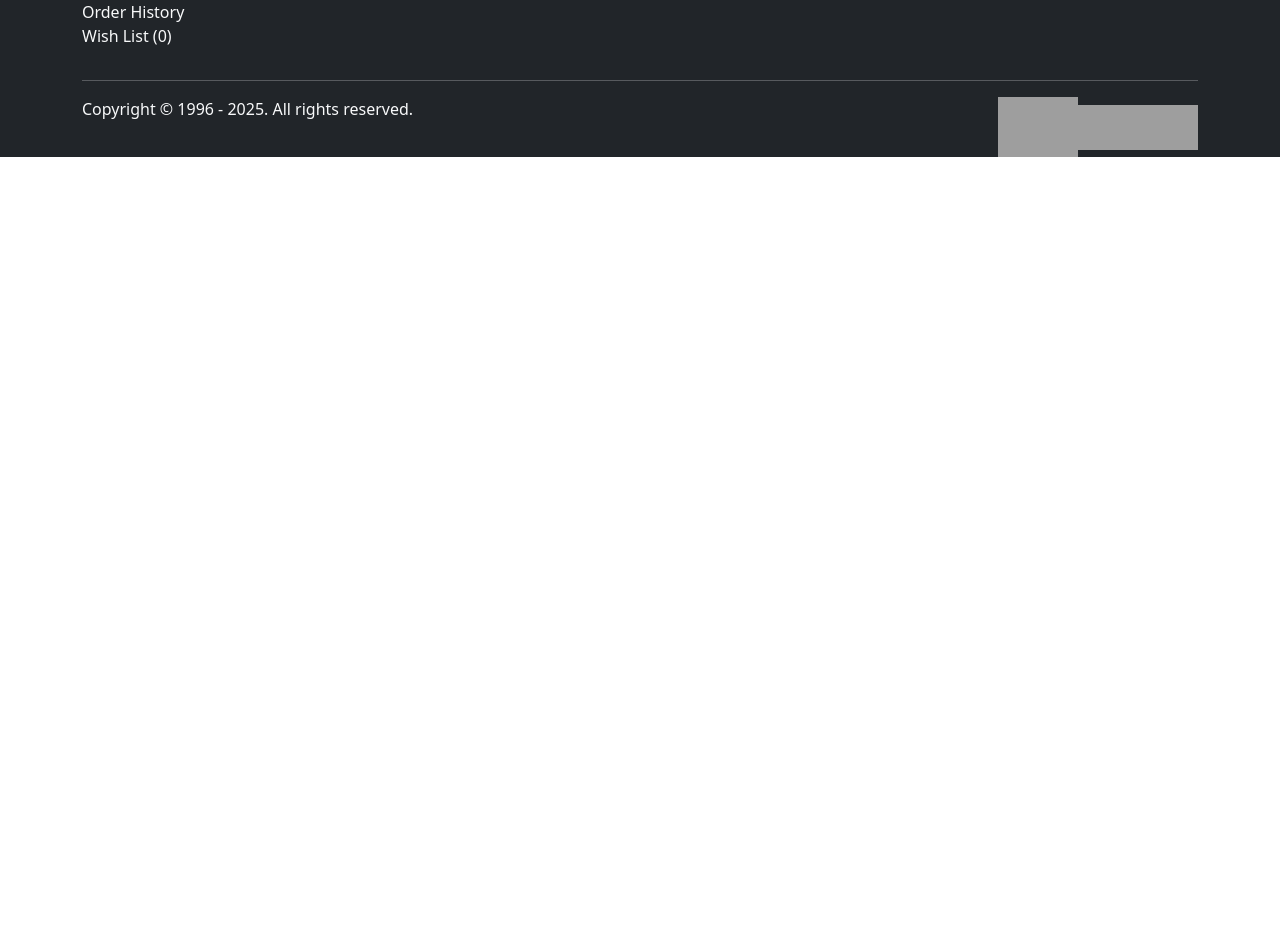
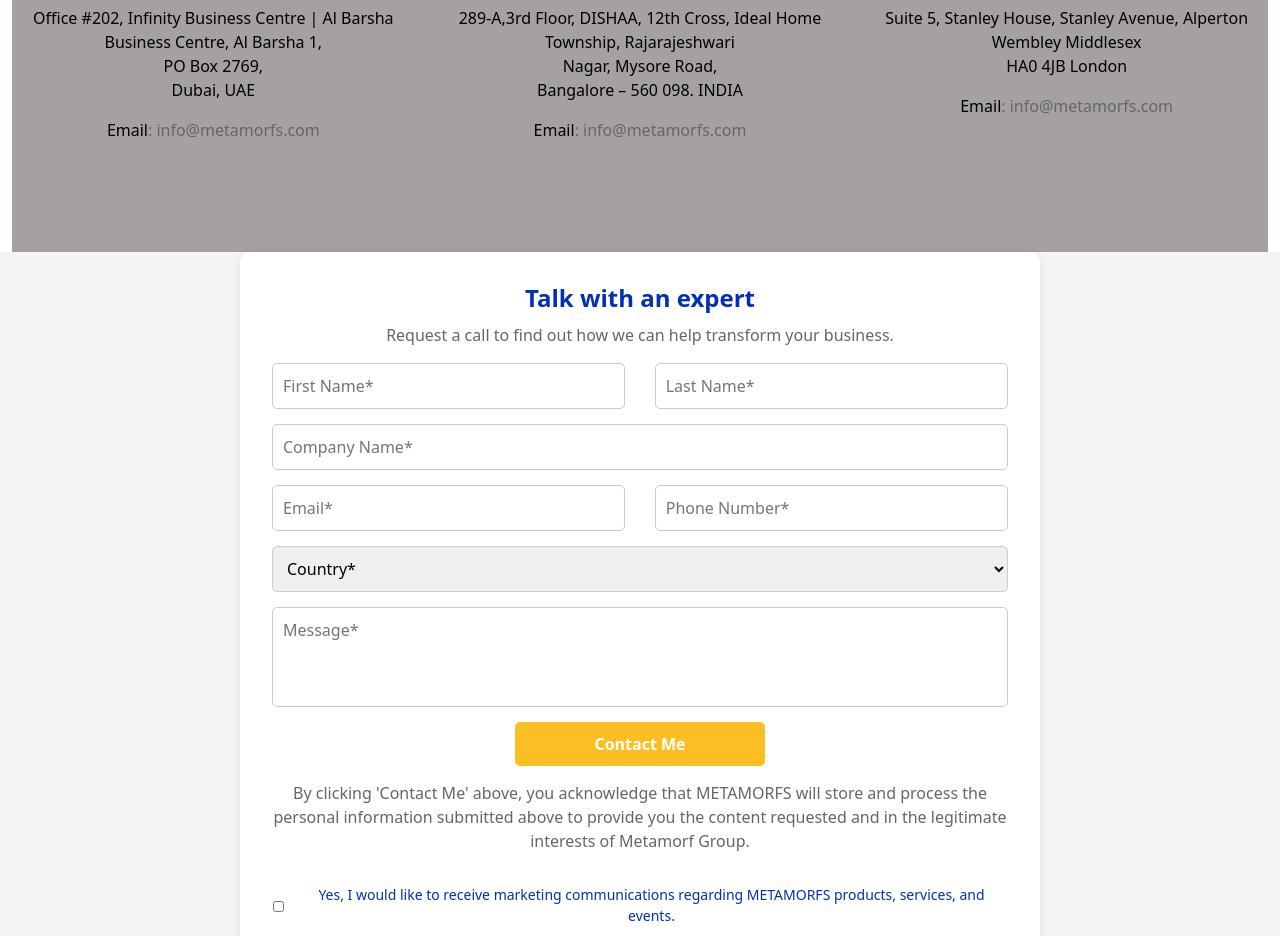
Before and after one commit to abhijit543/metamorfs, a React (Vite) app: page /contact in a window 1280 px wide. Shown: the part 296-1232 px from the top of the page. Before the commit the page ends 800 px from the top, so only its background shows below. Built offline with nearby package versions, Linux system fonts and the light colour scheme; grey boxes are pictures that could not be loaded.

Commit message:
contact us

```diff
--- a/src/App.jsx
+++ b/src/App.jsx
@@ -3,6 +3,7 @@
 import Footer from "./Components/Footer/Footer";
 import Home from "./Pages/Home/Home";
 import Searchinventory from "./Pages/Inventory/Searchinventory";
+import Contact from "./Pages/Contact/Contact";
 import { Routes, Route } from "react-router-dom";
 function App() {
   return (
@@ -11,6 +12,7 @@
       <Routes>
         <Route path="/" element={<Home />} />
         <Route path="/inventory" element={<Searchinventory />} />
+        <Route path="/contact" element={<Contact />} />
       </Routes>
       <Footer />
     </>
--- a/src/Components/Header/Header.jsx
+++ b/src/Components/Header/Header.jsx
@@ -93,9 +93,9 @@
                 </Link>
               </li>
               <li className="nav-item navItem-new">
-                <a className="nav-link" href="#">
+                <Link className="nav-link" to='/contact' >
                   CONTACT US
-                </a>
+                </Link>
               </li>
               <li className="nav-item navItem-new">
                 <a className="nav-link" href="#">
--- a/src/Components/MultipleProducts/MultipleProducts.jsx
+++ b/src/Components/MultipleProducts/MultipleProducts.jsx
@@ -18,20 +18,27 @@
   { name: "Extreme Networks", logo: one },
   { name: "Extreme Networks", logo: one },
   { name: "Extreme Networks", logo: one },
-  { name: "Extreme Networks", logo: one },
 ];
-
 
 function MultipleItems() {
   const settings = {
     dots: false,
     infinite: true,
     speed: 500,
-    slidesToShow: 7,
+    slidesToShow: 6,
     slidesToScroll: 1,
     autoplay: true,
     autoplaySpeed: 2000,
-    arrows: true
+    arrows: true,
+    responsive: [
+      {
+        breakpoint: 768,
+        settings: {
+          slidesToShow: 2,
+          slidesToScroll: 1,
+        }
+      }
+    ]
   };
 
   return (
--- /dev/null
+++ b/src/Pages/Contact/Contact.css
@@ -0,0 +1,116 @@
+
+.address-block{
+    background-color:#a5a1a1;
+    min-height: 380px;
+}
+.contact-container {
+    min-height: 100vh;
+    display: flex;
+    justify-content: center;
+    align-items: center;
+    background: #f4f4f4;
+}
+
+.contact-box {
+    background-color: #ffffff;
+    border-radius: 10px;
+    box-shadow: 0px 4px 12px rgba(0, 0, 0, 0.1);
+    padding: 2rem;
+    width: 90%;
+    max-width: 800px;
+    text-align: center;
+}
+
+.contact-box  h1 {
+    font-size: 24px;
+    color: #0030b4;
+    font-weight: 600;
+    margin-bottom: 10px;
+}
+
+p {
+    color: #666;
+    margin-bottom: 20px;
+}
+
+.contact-form {
+    display: flex;
+    flex-wrap: wrap;
+    gap: 15px;
+    justify-content: space-between;
+}
+
+.contact-form input,
+.contact-form select,
+.contact-form textarea {
+    width: 48%;
+    padding: 10px;
+    border-radius: 5px;
+    border: 1px solid #ccc;
+}
+
+.contact-form .full-width {
+    width: 100%;
+}
+
+.contact-form textarea {
+    height: 100px;
+    resize: none;
+}
+
+.checkbox-label {
+    display: flex;
+    align-items: center;
+    font-size: 14px;
+    width: 100%;
+}
+
+.checkbox-label input {
+    margin-right: 10px;
+}
+
+.submit-button {
+    width: 100%;
+    background-color: #fbbf24;
+    color: #ffffff;
+    padding: 10px;
+    font-weight: bold;
+    border: none;
+    border-radius: 5px;
+    cursor: pointer;
+    transition: background-color 0.3s ease;
+}
+
+.submit-button:hover {
+    background-color: #f59e0b;
+}
+
+.disclaimer {
+    font-size: 12px;
+    color: #666;
+    margin-top: 10px;
+}
+.submit-button{
+    width: 250px;
+    margin: 0 auto;
+}
+.checkbox-label label{
+    margin-top: -10px;
+}
+.chk-box-content{
+    color: #0030b4;
+}
+.up-color{
+    color: #000;
+}
+p a{
+    text-decoration: none;
+}
+@media(max-width:767px){
+    .contact-form input{
+        width: 100%;
+    }
+    .checkbox-label input{
+        margin: 0;
+    }
+}
--- /dev/null
+++ b/src/Pages/Contact/Contact.jsx
@@ -0,0 +1,136 @@
+import React from "react";
+import "./Contact.css";
+
+function Contact() {
+  return (
+    <>
+      <div className="container-fluid">
+        <div className="address-block">
+          <div className="row text-center pt-5">
+            <div className="col-md-4">
+              <h2 className="up-color">Dubai</h2>
+              <p className="up-color">
+                <strong>Address</strong>
+              </p>
+              <p className="up-color">
+                Office #202, Infinity Business Centre | Al Barsha Business
+                Centre, Al Barsha 1,
+                <br />
+                PO Box 2769,
+                <br />
+                Dubai, UAE
+              </p>
+              <p>
+                <a href="mailto:info@metamorfs.com" className="up-color">
+                  Email
+                </a>
+                : info@metamorfs.com
+              </p>
+            </div>
+            <div className="col-md-4">
+              <h2 className="up-color">India</h2>
+              <p className="up-color">
+                <strong>Address</strong>
+              </p>
+              <p className="up-color">
+                289-A,3rd Floor, DISHAA, 12th Cross, Ideal Home Township,
+                Rajarajeshwari
+                <br />
+                Nagar, Mysore Road,
+                <br />
+                Bangalore – 560 098. INDIA
+              </p>
+              <p>
+                <a href="mailto:info@metamorfs.com" className="up-color">
+                  Email
+                </a>
+                : info@metamorfs.com
+              </p>
+            </div>
+            <div className="col-md-4">
+              <h2 className="up-color">United Kingdom
+              </h2>
+              <p className="up-color">
+                <strong>Address</strong>
+              </p>
+              <p className="up-color">
+              Suite 5, Stanley House, Stanley Avenue, Alperton Wembley Middlesex
+
+                <br />
+                HA0 4JB London
+              </p>
+              <p>
+                <a href="mailto:info@metamorfs.com" className="up-color">
+                  Email
+                </a>
+                : info@metamorfs.com
+              </p>
+            </div>
+          </div>
+        </div>
+      </div>
+      <div className="contact-container">
+        <div className="contact-box">
+          <h1>Talk with an expert</h1>
+          <p>
+            Request a call to find out how we can help transform your business.
+          </p>
+          <form className="contact-form">
+            <input type="text" placeholder="First Name*" required />
+            <input type="text" placeholder="Last Name*" required />
+            <input
+              type="text"
+              placeholder="Company Name*"
+              required
+              className="full-width"
+            />
+            <input type="email" placeholder="Email*" required />
+            <input type="tel" placeholder="Phone Number*" required />
+            <select required className="full-width">
+              <option value="">Country*</option>
+              <option>Afghanistan</option>
+              <option>India</option>
+              <option>United States</option>
+              <option>United Kingdom</option>
+            </select>
+            <textarea
+              placeholder="Message*"
+              required
+              className="full-width"
+            ></textarea>
+            <button type="submit" className="submit-button">
+              Contact Me
+            </button>
+            <p>
+              By clicking 'Contact Me' above, you acknowledge that METAMORFS
+              will store and process the personal information submitted above to
+              provide you the content requested and in the legitimate interests
+              of Metamorf Group.
+            </p>
+            <div className="checkbox-label">
+              <label>
+                <input type="checkbox" />
+              </label>
+              <p className="chk-box-content">
+                Yes, I would like to receive marketing communications regarding
+                METAMORFS products, services, and events.
+              </p>
+            </div>
+            <p>
+              You may unsubscribe from these communications at any time. For
+              more information on how to unsubscribe, our privacy practices, and
+              how we are committed to protecting and respecting your privacy,
+              please review our Privacy Notice.
+            </p>
+          </form>
+          {/* <p className="disclaimer">
+          By clicking 'Contact Me', you acknowledge that METAMORFS will store
+          and process the personal information submitted above.
+        </p> */}
+        </div>
+      </div>
+    </>
+  );
+}
+
+export default Contact;
--- a/src/Pages/Home/Home.css
+++ b/src/Pages/Home/Home.css
@@ -84,3 +84,9 @@
     background: #fff;
     box-shadow: 0 4px 6px rgba(0, 0, 0, 0.1);
   }
+
+  @media (max-width:768px){
+    .category-nav{
+      flex-direction: column;
+    }
+  }
```
